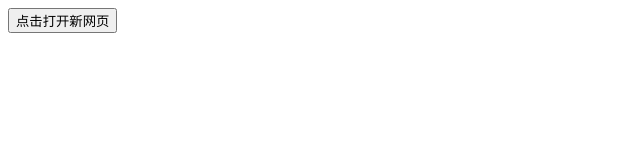
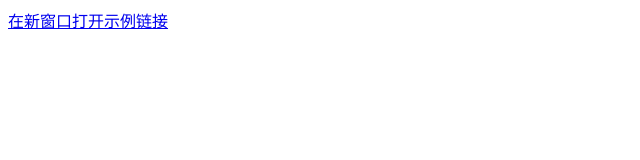
Before and after one commit to luyin10/dhy1, a plain HTML site: page index.html in a window 1280 px wide. Shown: the whole page, without its empty margins (0-640 px from the left). Drawn offline with Linux system fonts and the light colour scheme.

Commit message:
Update index.html

```diff
--- a/index.html
+++ b/index.html
@@ -1,17 +1,29 @@
 <!DOCTYPE html>
 <html>
 <head>
-  <title>点击按钮打开新网页</title>
+<script>
+function openInSameWindow() {
+  // 获取所有带有 target="_blank" 属性的链接元素
+  var links = document.querySelectorAll('a[target="_blank"]');
+
+  // 遍历所有链接，并更改 target 属性为 "_self"
+  for (var i = 0; i < links.length; i++) {
+    links[i].setAttribute('target', '_self');
+  }
+}
+</script>
 </head>
 <body>
-  <button onclick="openNewPage()">点击打开新网页</button>
 
-  <!-- 在此处插入 JavaScript 代码 -->
-  <script>
-    function openNewPage() {
-      var newWindow = window.open("http://2.layer7.ink", "_self");
-      // 网址"https://example.com"是示例，请将其替换为你要打开的实际网页地址
-    }
-  </script>
+<!-- 调用函数来将链接指向本窗口 -->
+<script>
+  window.onload = function() {
+    openInSameWindow();
+  };
+</script>
+
+<!-- 示例链接 -->
+<a href="https://www.example.com" target="_blank">在新窗口打开示例链接</a>
+
 </body>
 </html>
```
